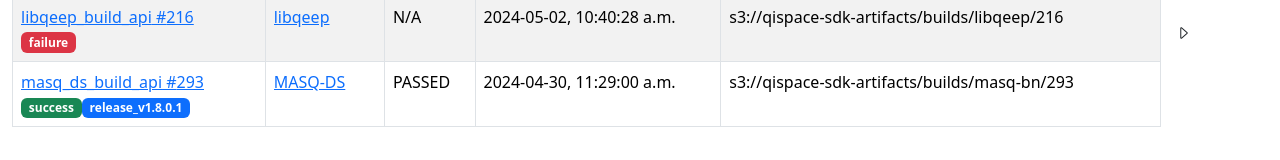
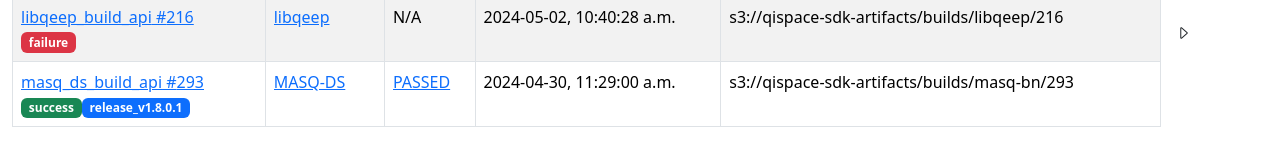
Before and after one commit to quantropi/cicd_dashboard, a React (Create React App) app: page /cicd_dashboard/all in a window 1280 px wide. Shown: the part 465-625 px from the top of the page. Built offline with nearby package versions, Linux system fonts and the light colour scheme.

Commit message:
Update to add test_run_url

```diff
--- a/data_process/data_process.js
+++ b/data_process/data_process.js
@@ -240,6 +240,7 @@ async function updateComponentsAndRuns(incomingData, fetchedData) {
     if (buildRun) {
       // Update the test result of the build run
       buildRun.test_result = validatedTestResult;
+      buildRun.test_run_url = fetchedData.html_url;
     }
   }
 
@@ -274,6 +275,7 @@ async function updateComponentsAndRuns(incomingData, fetchedData) {
     branch: fetchedData.head_branch,
     status: fetchedData.conclusion,
     test_result: validatedTestResult,
+    test_run_url: null,
     build_version: incomingData.build_version || fetchedData.run_number,
     isRelease: false,
     release_version: null,
--- a/public/data/runs.json
+++ b/public/data/runs.json
@@ -12,6 +12,7 @@
     "branch": "master",
     "status": "success",
     "test_result": "PASSED",
+    "test_run_url": "https://github.com/quantropi/sdk_qa/actions/runs/8913349453",
     "build_version": "293",
     "isRelease": true,
     "release_version": "release_v1.8.0.1",
--- a/src/components/Run.tsx
+++ b/src/components/Run.tsx
@@ -31,7 +31,7 @@ const Run: React.FC<RunProps> = ({ run }) => {
             {run.workflow_name} #{run.run_number}
           </a>
         </OverlayTrigger>
-        <br/>
+        <br />
         <Badge bg={run.status === "success" ? "success" : run.status === "cancelled" ? "secondary" : "danger"}>
           {run.status}
         </Badge>
@@ -56,7 +56,10 @@ const Run: React.FC<RunProps> = ({ run }) => {
               maxWidth: '150px',
               color: run.test_result === 'FAILED' ? 'red' : 'inherit',
             }}>
-            {run.test_result}
+            <a href={run.test_run_url} target="_blank" rel="noopener noreferrer">
+              {run.test_result}
+            </a>
+
           </div>
         ) : 'N/A'}
       </td>
--- a/src/types/models.ts
+++ b/src/types/models.ts
@@ -36,6 +36,7 @@ export interface RunDetails {
   branch: string;
   status: string;
   test_result: string;
+  test_run_url: string;
   build_version: string;
   isRelease: boolean;
   release_version: string;
```
